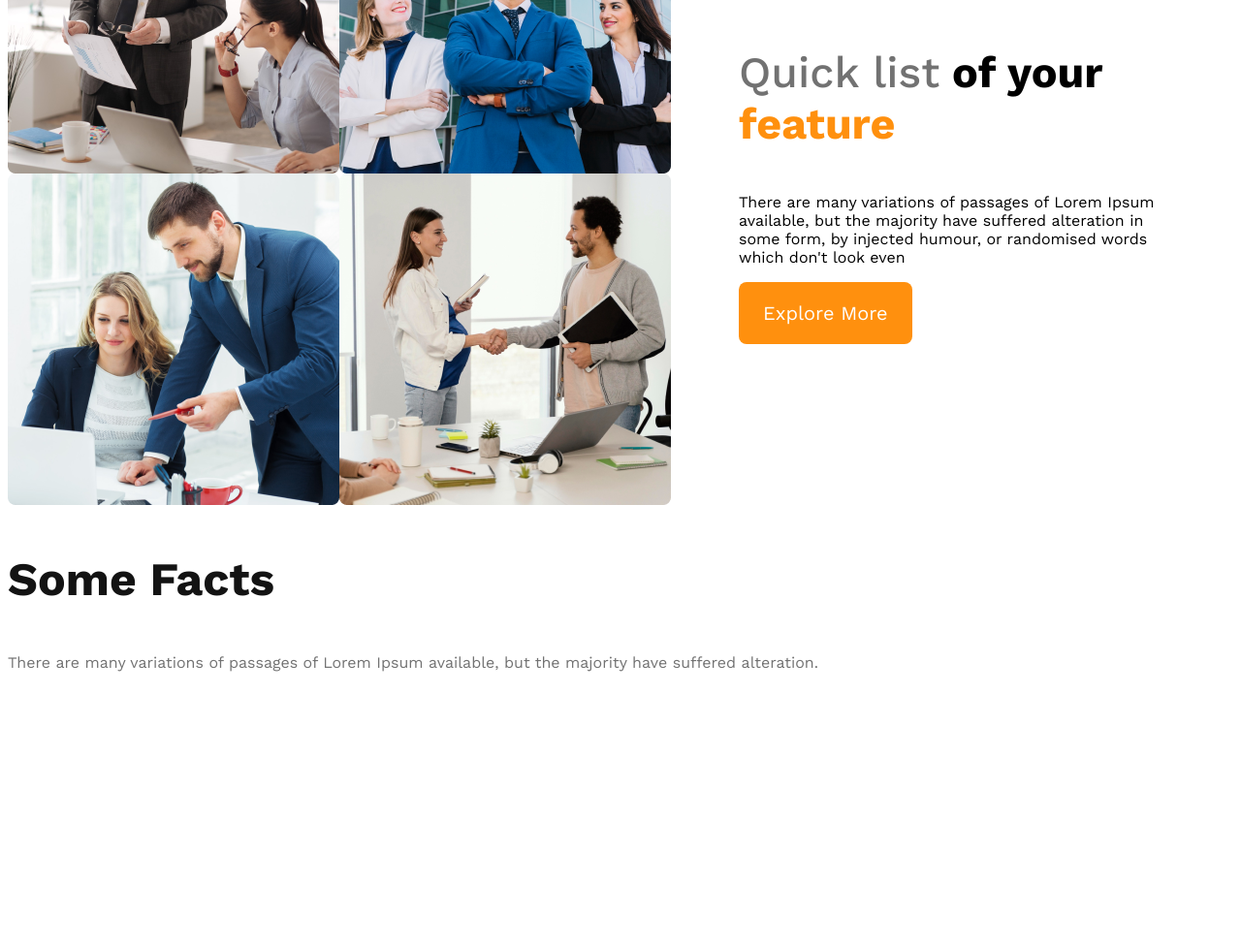
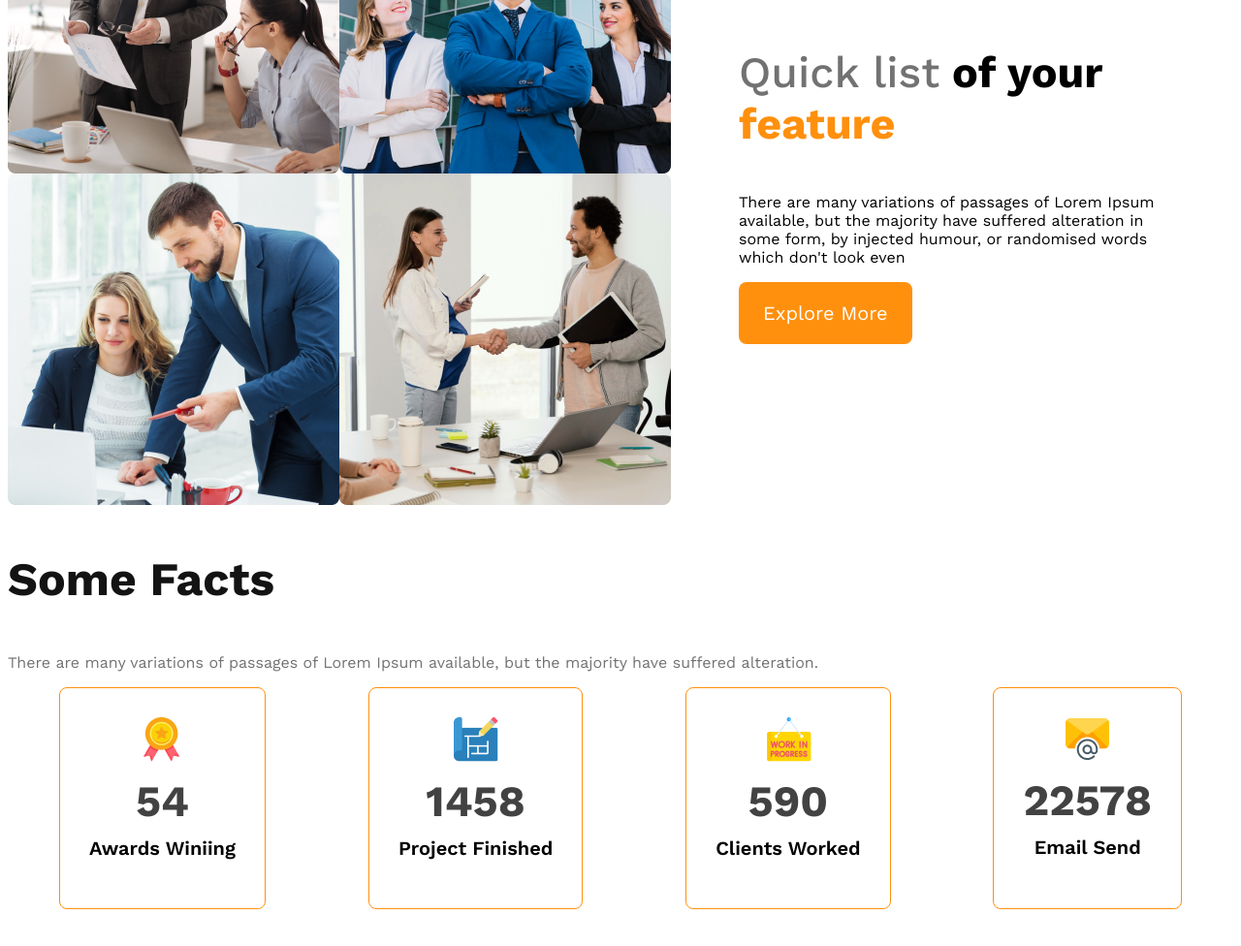
Before and after one commit to Arafat-Hosssain/g3-architects-website, a plain HTML site: page index.html in a window 1280 px wide. Shown: the part 1098-2074 px from the top of the page at 97% size. Before the commit the page ends 1861 px from the top, so only its background shows below. Drawn offline with nearby package versions, Linux system fonts and the light colour scheme.

Commit message:
facts card area completed

```diff
--- a/index.html
+++ b/index.html
@@ -69,6 +69,31 @@
                There are many variations of passages of Lorem Ipsum available,
                but the majority have suffered alteration.
             </p>
+            <div class="facts-card-conatiner">
+               <!-- .cards*4>img+h2.card-stats+p.card-title text-light-gray.text-light-gray -->
+               <div class="cards">
+                  <img src="/images/icons/ribon.png" alt="">
+                  <h2 class="card-stats">54</h2>
+                  <p class="card-title text-light-gray.text-light-gray">Awards Winiing</p>
+               </div>
+               <div class="cards">
+                  <img src="/images/icons/projects.png" alt="">
+                  <h2 class="card-stats">1458</h2>
+                  <p class="card-title text-light-gray.text-light-gray">Project Finished</p>
+               </div>
+               <div class="cards">
+                  <img src="/images/icons/customers.png" alt="">
+                  <h2 class="card-stats">590</h2>
+                  <p class="card-title text-light-gray.text-light-gray">Clients Worked</p>
+               </div>
+               <div class="cards">
+                  <img src="/images/icons/email.png" alt="">
+                  <h2 class="card-stats">22578</h2>
+                  <p class="card-title text-light-gray.text-light-gray">Email Send</p>
+               </div>
+
+
+            </div>
          </section>
       </main>
       <footer></footer>
--- a/styles/architect.css
+++ b/styles/architect.css
@@ -37,8 +37,6 @@ nav {
    justify-content: space-between;
    align-items: center;
 }
-
-
 
 nav > ul {
    display: flex;
@@ -108,6 +106,32 @@ main {
    font-weight: 700;
 }
 
+/* facts section */
+.facts-card-conatiner {
+   display: flex;
+   justify-content: space-around;
+}
+
+.facts-card-conatiner .cards {
+   border-radius: 8px;
+   border: 1px solid #ff900e;
+   text-align: center;
+   padding: 30px 30px;
+}
+
+.facts-card-conatiner .card-title {
+   font-weight: 600;
+   font-size: 1.25rem;
+   margin-top: 5px;
+}
+
+.facts-card-conatiner .card-stats {
+   font-size: 2.8rem;
+   color: #424242;
+   margin-top: 10px;
+   margin-bottom: 10px;
+}
+
 /* Responsive Media Quries */
 /* Mobile Devices */
 @media screen and (max-width: 576px) {
@@ -120,7 +144,6 @@ main {
    }
    .teams-img-container {
       grid-template-columns: 1fr;
-
    }
    .team-content {
       padding-left: 20px;
```
